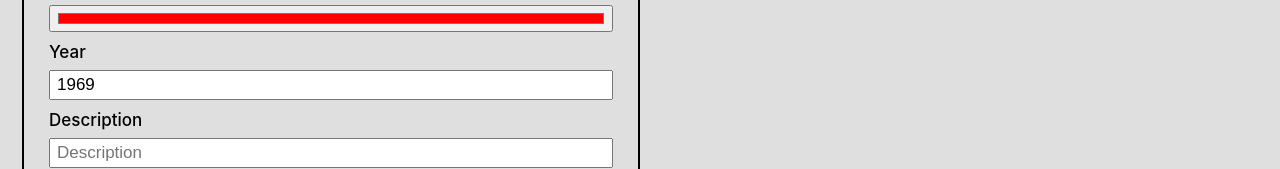
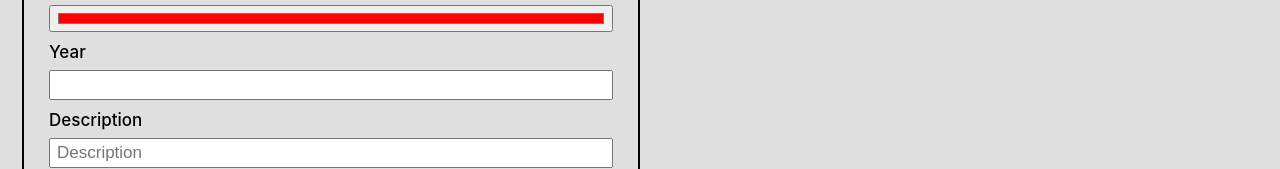
Before and after one commit to dcollis92/gear-hoarder-front-end, a React (Create React App) app: page /amps/new in a window 1280 px wide. Shown: the part 583-752 px from the top of the page. Built offline with nearby package versions, Linux system fonts and the light colour scheme; no server answers; sample sign-in values are in the browser's storage.

Commit message:
remove 1969

```diff
--- a/src/pages/Forms/AmpInput.jsx
+++ b/src/pages/Forms/AmpInput.jsx
@@ -55,7 +55,7 @@ const AmpInput = ({ form, handleChange }) => {
       />
       <label htmlFor="year">Year</label>
       <input
-        value={form.year ? form.year : '1969'} onChange={handleChange} id="year"
+        value={form.year ? form.year : ''} onChange={handleChange} id="year"
         required name="year" type="year" autoComplete="off"
       />
       <label htmlFor="description">Description</label>
```
